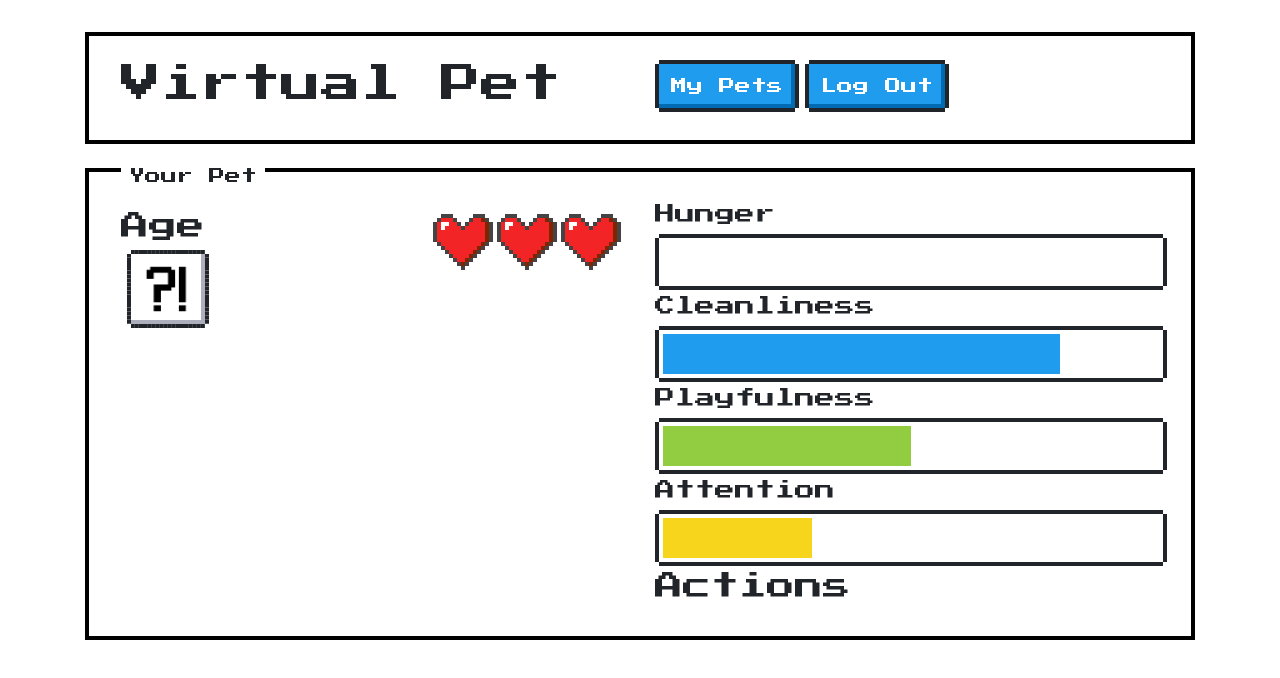
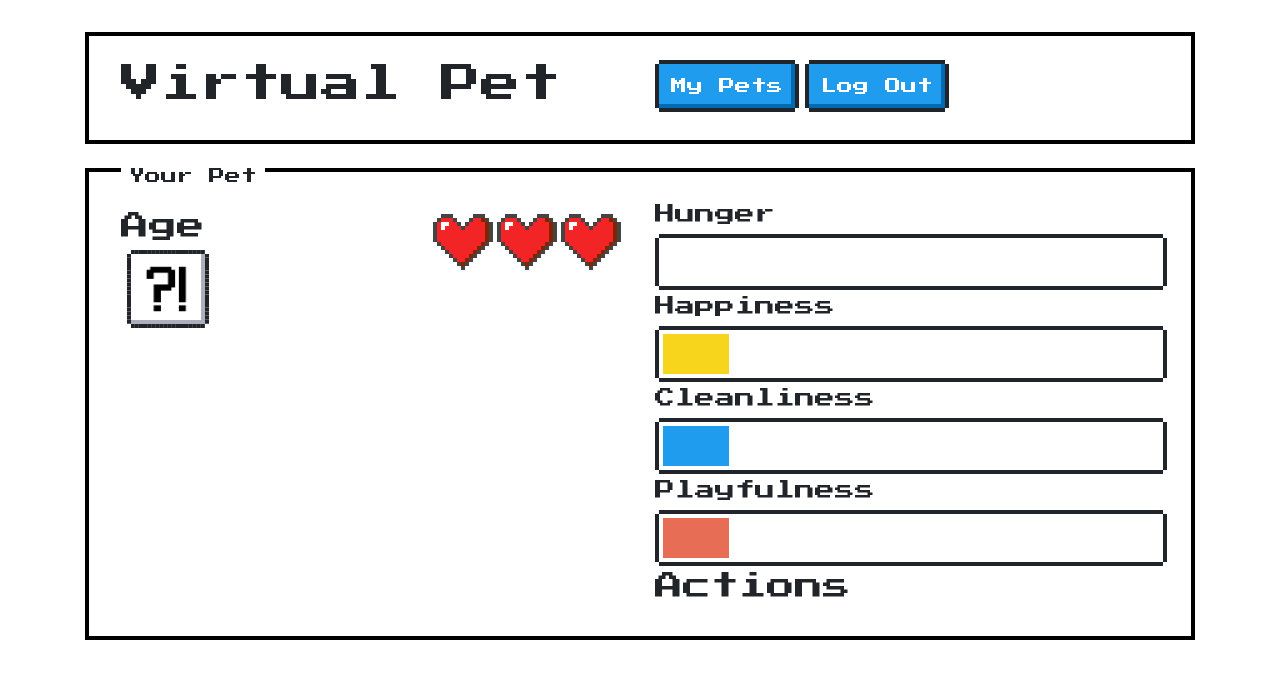
Before and after one commit to seraphina-b/virtual-pets, a React (Create React App) app in the folder react/: page /pets/1 in a window 1280 px wide. Shown: the top 678 px of the page. Built offline with nearby package versions, Linux system fonts and the light colour scheme; no server answers.

Commit message:
updates to the readme and pet.js

```diff
--- a/react/src/views/Pet/Pet.js
+++ b/react/src/views/Pet/Pet.js
@@ -218,30 +218,35 @@ class Pet extends React.Component {
             </div>
 
             <div className="col">
+              {/* Hunger bar | min = 0 max = 15 | reduces by 2 every 5 mins | if hunger = 0 or > 25 - pet dies | if hunger = 20 - pet sick */}
               <h5>Hunger</h5>
               <progress
                 className="nes-progress is-success"
                 value={this.state.pet.satiety}
-                max="100"
+                max="15"
               ></progress>
+              {/* Happiness bar | min = 0 max = 15 */}
+              <h5>Happiness</h5>
+              <progress
+                class="nes-progress is-warning"
+                value="2"
+                max="15"
+              ></progress>
+              {/* Cleanliness bar | min = 0 max = 15 */}
               <h5>Cleanliness</h5>
               <progress
                 class="nes-progress is-primary"
-                value="80"
-                max="100"
+                value="2"
+                max="15"
               ></progress>
+              {/* Playfulness bar | min = 0 max = 15 */}
               <h5>Playfulness</h5>
               <progress
-                class="nes-progress is-success"
-                value="50"
-                max="100"
+                class="nes-progress is-error"
+                value="2"
+                max="15"
               ></progress>
-              <h5>Attention</h5>
-              <progress
-                class="nes-progress is-warning"
-                value="30"
-                max="100"
-              ></progress>
+
               <h3 className="title">Actions</h3>
               {/* feed button */}
               {this.state.pet.age > "00:01:00" && (
```
Also changed, not shown: 1 other file (tests, documents, lock files or other folders).
